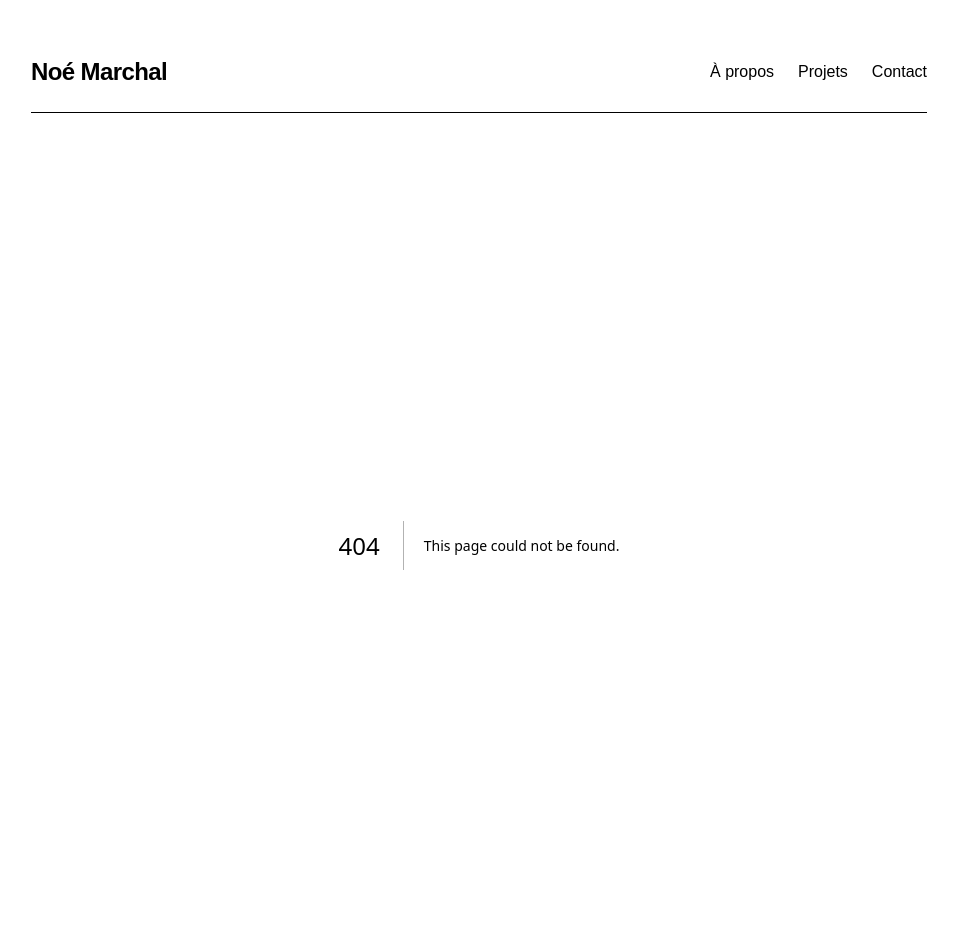
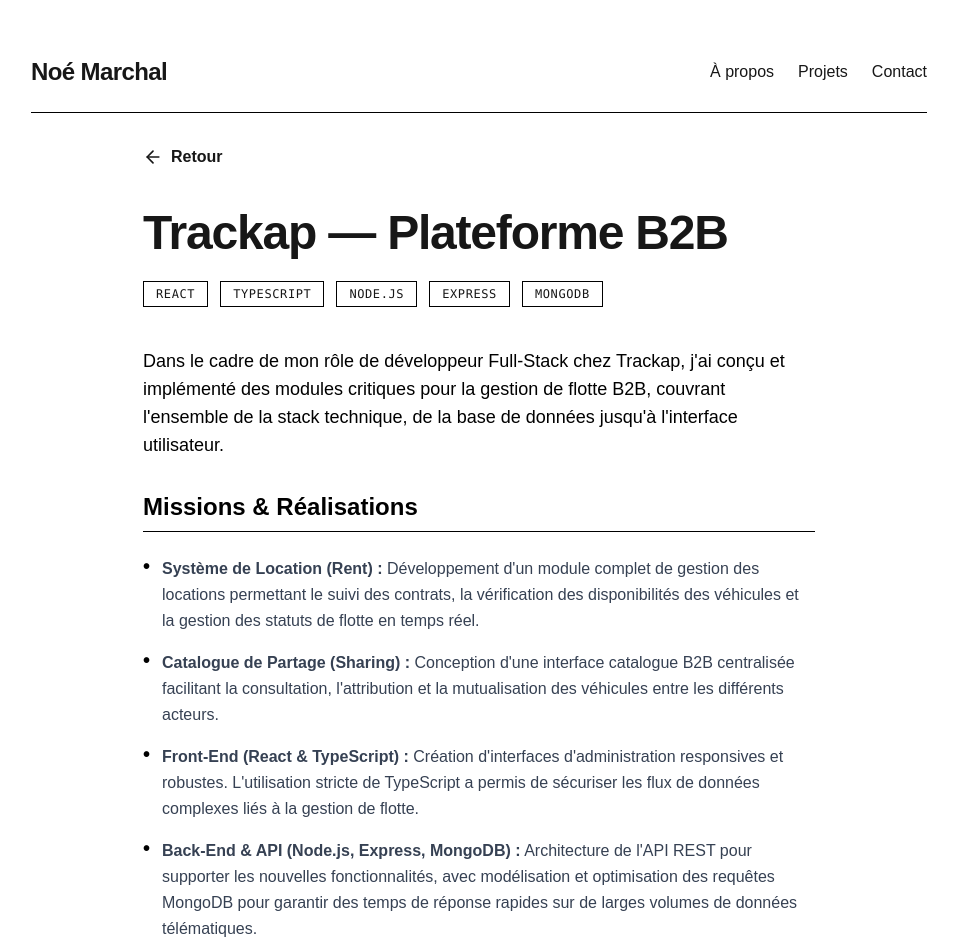
Before and after one commit to MoUst4ki-tech/PORTFOLIO_NOEMARCHAL, a Next.js app: page /projects/trackap in a window 1280 px wide. Before the commit this address had no page. Shown: the top 952 px of the page, without its empty margins (161-1119 px from the left). Built offline with nearby package versions, Linux system fonts and the light colour scheme.

Commit message:
feat: add Trackap project page with detailed description and features

```diff
--- a/app/projects/page.tsx
+++ b/app/projects/page.tsx
@@ -4,6 +4,18 @@
   return (
     <main className="max-w-4xl mx-auto space-y-16">
       <h1 className="text-4xl font-extrabold tracking-tight mb-10">Mes Projets</h1>
+
+      <section>
+        <h2 className="text-2xl font-bold mb-6 pb-2 border-b border-black">Projets Professionnels</h2>
+        <div className="grid grid-cols-1 md:grid-cols-2 gap-6">
+          <ProjectCard
+            title="Trackap — Plateforme B2B"
+            description="Développement full-stack d'un catalogue de partage et d'un système de gestion de location de véhicules (rent). Conception des interfaces front-end, de l'API back-end et de la base de données."
+            tags={['React', 'TypeScript', 'Node.js', 'MongoDB']}
+            href="/projects/trackap"
+          />
+        </div>
+      </section>
 
       <section>
         <h2 className="text-2xl font-bold mb-6 pb-2 border-b border-black">Projets Scolaires (Epitech)</h2>
--- /dev/null
+++ b/app/projects/trackap/page.tsx
@@ -0,0 +1,48 @@
+import Link from 'next/link';
+import { ArrowLeft } from 'lucide-react';
+
+export default function TrackapProject() {
+  return (
+    <main className="max-w-2xl mx-auto pb-12">
+      <Link href="/projects" className="inline-flex items-center gap-2 mb-10 font-bold hover:underline">
+        <ArrowLeft size={20} /> Retour
+      </Link>
+
+      <h1 className="text-5xl font-extrabold mb-6 tracking-tight">Trackap — Plateforme B2B</h1>
+
+      <div className="flex flex-wrap gap-3 mb-10">
+        {['React', 'TypeScript', 'Node.js', 'Express', 'MongoDB'].map(t => (
+          <span key={t} className="font-mono text-xs border border-black px-3 py-1 uppercase tracking-wider">{t}</span>
+        ))}
+      </div>
+
+      <div className="space-y-8 text-gray-700 leading-relaxed">
+        <p className="text-lg text-black font-medium">
+          Dans le cadre de mon rôle de développeur Full-Stack chez Trackap, j&apos;ai conçu et implémenté des modules critiques pour la gestion de flotte B2B, couvrant l&apos;ensemble de la stack technique, de la base de données jusqu&apos;à l&apos;interface utilisateur.
+        </p>
+
+        <section>
+          <h2 className="text-2xl font-bold text-black mb-4 border-b border-black pb-2">Missions & Réalisations</h2>
+          <ul className="list-none space-y-4 mt-6">
+            <li className="flex gap-3">
+              <span className="font-bold text-black text-xl leading-none">•</span>
+              <span><strong>Système de Location (Rent) :</strong> Développement d&apos;un module complet de gestion des locations permettant le suivi des contrats, la vérification des disponibilités des véhicules et la gestion des statuts de flotte en temps réel.</span>
+            </li>
+            <li className="flex gap-3">
+              <span className="font-bold text-black text-xl leading-none">•</span>
+              <span><strong>Catalogue de Partage (Sharing) :</strong> Conception d&apos;une interface catalogue B2B centralisée facilitant la consultation, l&apos;attribution et la mutualisation des véhicules entre les différents acteurs.</span>
+            </li>
+            <li className="flex gap-3">
+              <span className="font-bold text-black text-xl leading-none">•</span>
+              <span><strong>Front-End (React & TypeScript) :</strong> Création d&apos;interfaces d&apos;administration responsives et robustes. L&apos;utilisation stricte de TypeScript a permis de sécuriser les flux de données complexes liés à la gestion de flotte.</span>
+            </li>
+            <li className="flex gap-3">
+              <span className="font-bold text-black text-xl leading-none">•</span>
+              <span><strong>Back-End & API (Node.js, Express, MongoDB) :</strong> Architecture de l&apos;API REST pour supporter les nouvelles fonctionnalités, avec modélisation et optimisation des requêtes MongoDB pour garantir des temps de réponse rapides sur de larges volumes de données télématiques.</span>
+            </li>
+          </ul>
+        </section>
+      </div>
+    </main>
+  );
+}
```
